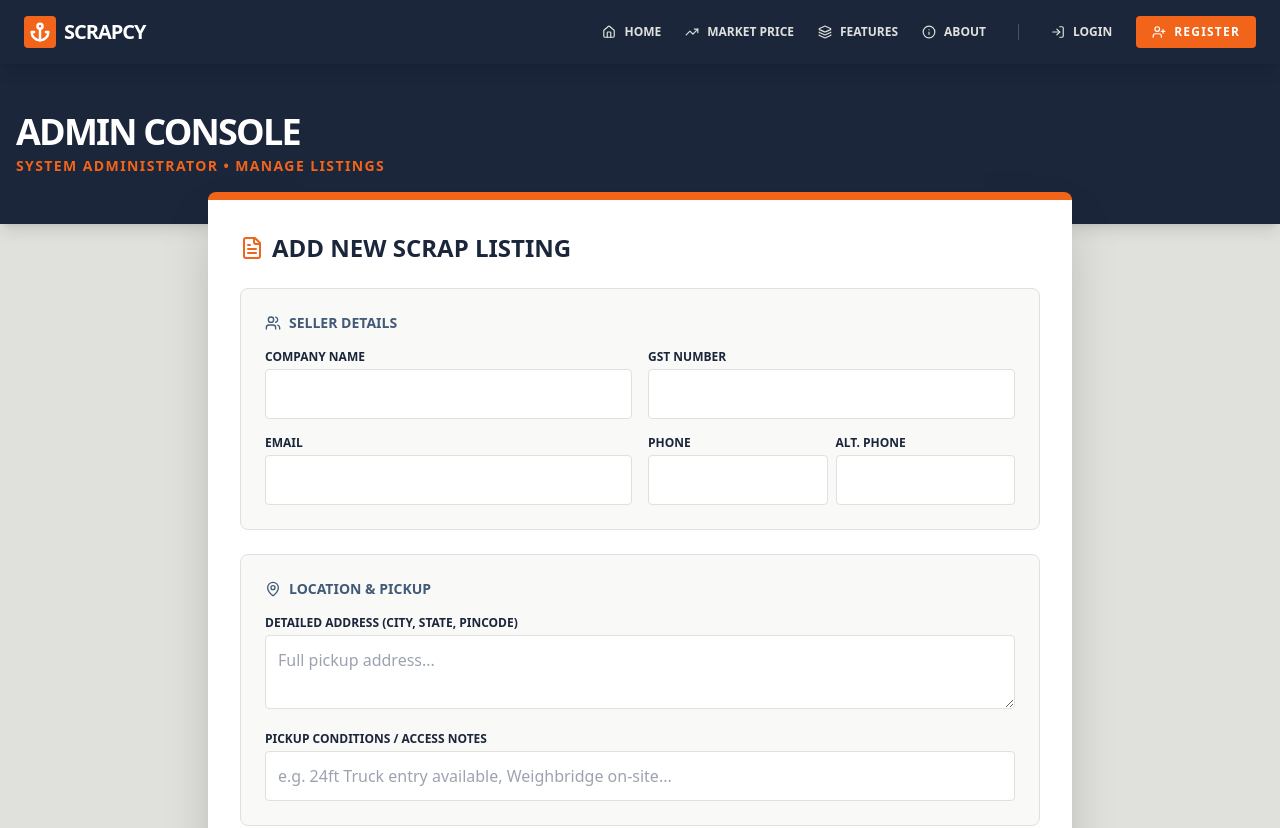
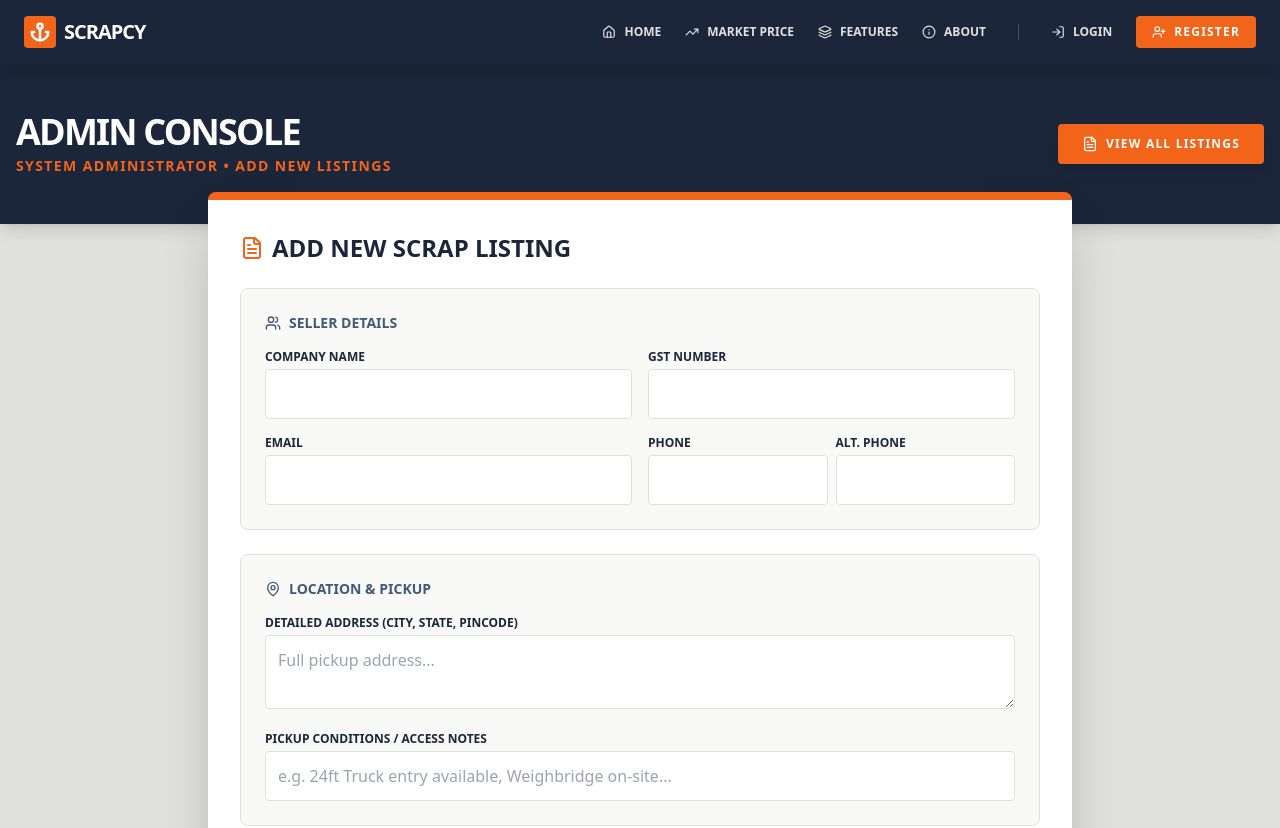
Before and after one commit to nilesh94/scrapcy-frontend, a React (Create React App) app: page /admin in a window 1280 px wide. Shown: the top 828 px of the page. Built offline with nearby package versions, Linux system fonts and the light colour scheme.

Commit message:
Update AdminDashboard.js

```diff
--- a/src/pages/AdminDashboard.js
+++ b/src/pages/AdminDashboard.js
@@ -1,5 +1,6 @@
 import React, { useState, useEffect } from 'react';
 import axios from 'axios';
+import { Link } from 'react-router-dom'; // <--- Added Link
 import {
   LayoutDashboard, Upload, Save, CheckCircle, XCircle, FileText, Users, MapPin
 } from 'lucide-react';
@@ -163,11 +164,21 @@ const AdminDashboard = () => {
       <Header />
 
       <div className="bg-navy text-white py-12 px-4 shadow-lg">
-        <div className="max-w-7xl mx-auto">
-            <h1 className="text-4xl font-black uppercase tracking-tighter mb-1">Admin Console</h1>
-            <p className="text-orange text-sm font-bold uppercase tracking-widest">
-                System Administrator • Manage Listings
-            </p>
+        <div className="max-w-7xl mx-auto flex justify-between items-center">
+            <div>
+                <h1 className="text-4xl font-black uppercase tracking-tighter mb-1">Admin Console</h1>
+                <p className="text-orange text-sm font-bold uppercase tracking-widest">
+                    System Administrator • Add New Listings
+                </p>
+            </div>
+
+            {/* VIEW LISTINGS BUTTON */}
+            <Link
+              to="/admin/listings"
+              className="bg-orange hover:bg-white hover:text-navy text-white font-bold py-3 px-6 rounded shadow-lg transition-all uppercase text-xs tracking-widest flex items-center gap-2"
+            >
+               <FileText size={16} /> View All Listings
+            </Link>
         </div>
       </div>
 
```
